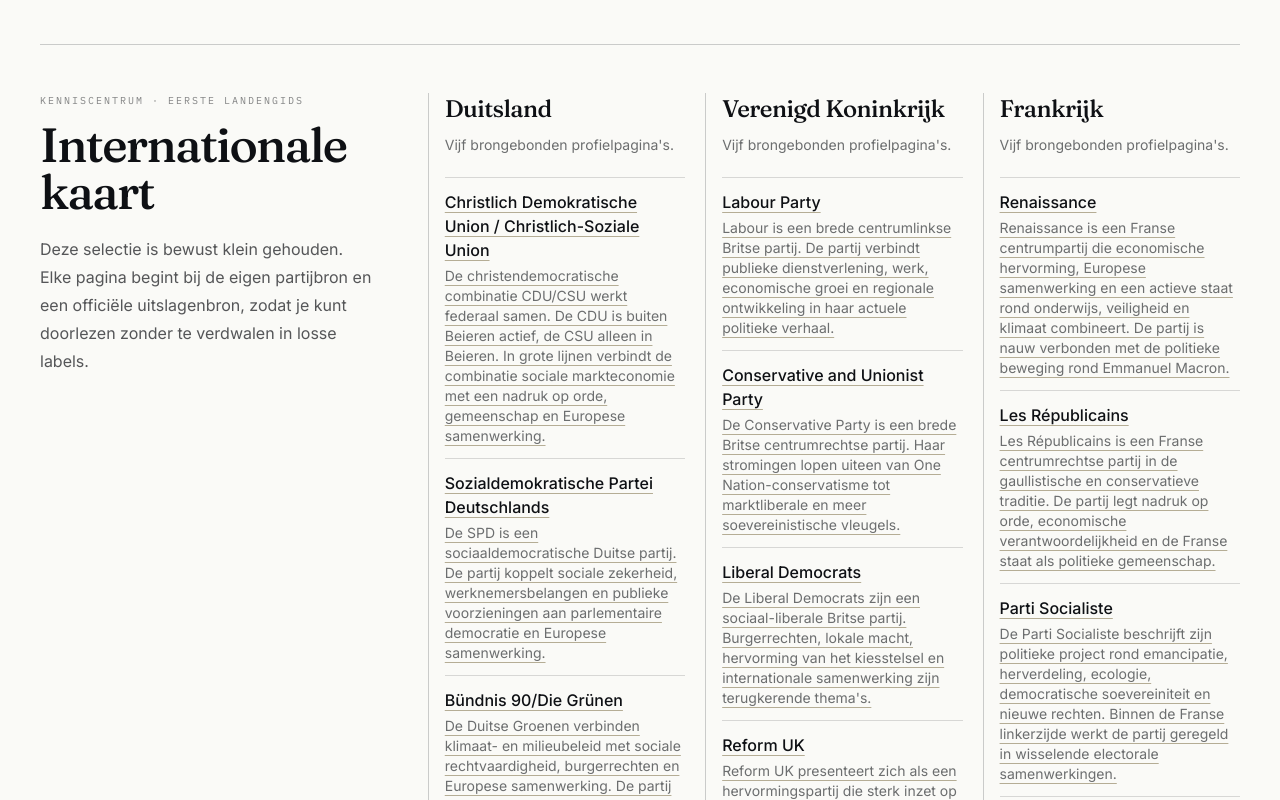
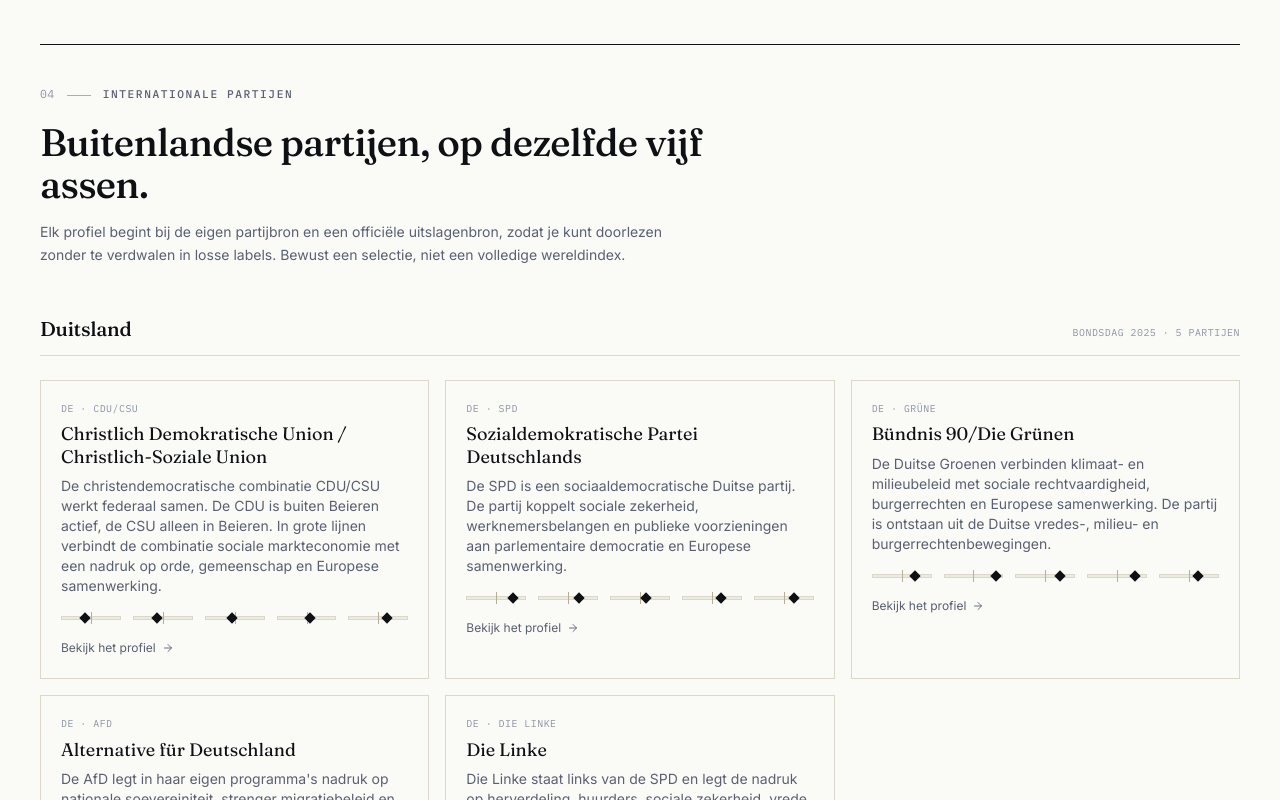
Before and after one commit to nandichi/PolitiekProfiel, a Next.js app: page /partijen in a window 1280 px wide. Shown: the part 3660-4460 px from the top of the page. Built offline with nearby package versions, Linux system fonts and the light colour scheme; no server answers.

Commit message:
fix(partijen): give foreign parties the same card as the rest

```diff
--- a/src/app/(frontend)/partijen/page.tsx
+++ b/src/app/(frontend)/partijen/page.tsx
@@ -21,7 +21,7 @@
 const PAGE_PATH = "/partijen";
 const PAGE_TITLE = "Partijen";
 const PAGE_DESCRIPTION =
-  "Alle Nederlandse, Europese en Amerikaanse partijen op de vijf dimensies, met programma-samenvatting, fractieleider en actuele fractiegrootte per 14 september 2026.";
+  "Nederlandse, Europese, Amerikaanse, Duitse, Britse en Franse partijen op de vijf dimensies, met partijleider, actuele zetels en bron per profiel.";
 
 export const metadata: Metadata = {
   title: PAGE_TITLE,
@@ -48,10 +48,24 @@
   const eu = all.filter((p) => p.region === "EU");
   const us = all.filter((p) => p.region === "US");
   const internationalCountries = [
-    { country: "Duitsland", note: "Vijf brongebonden profielpagina's.", parties: all.filter((p) => p.region === "DE") },
-    { country: "Verenigd Koninkrijk", note: "Vijf brongebonden profielpagina's.", parties: all.filter((p) => p.region === "GB") },
-    { country: "Frankrijk", note: "Vijf brongebonden profielpagina's.", parties: all.filter((p) => p.region === "FR") },
-  ];
+    { country: "Duitsland", code: "DE", note: "BONDSDAG 2025", region: "DE" },
+    { country: "Verenigd Koninkrijk", code: "UK", note: "LAGERHUIS 2024", region: "GB" },
+    { country: "Frankrijk", code: "FR", note: "ASSEMBLÉE 2024", region: "FR" },
+  ].map(({ country, code, note, region }) => {
+    const parties = all.filter((party) => party.region === region);
+    return {
+      country,
+      code,
+      note: `${note} · ${parties.length} PARTIJEN`,
+      parties: parties.map((party) => ({
+        name: party.name,
+        slug: party.slug,
+        abbreviation: party.abbreviation,
+        description: party.description,
+        vector: party.positionVector,
+      })),
+    };
+  });
 
   const breadcrumbLd = buildBreadcrumbList([
     { name: "Start", item: "/" },
@@ -221,9 +235,7 @@
         </section>
       )}
 
-      <div className="mt-20">
-        <InternationalPartyIndex countries={internationalCountries} />
-      </div>
+      <InternationalPartyIndex countries={internationalCountries} />
     </Container>
   );
 }
--- a/src/components/parties/InternationalPartyIndex.tsx
+++ b/src/components/parties/InternationalPartyIndex.tsx
@@ -1,58 +1,100 @@
 import Link from "next/link";
+import { ArrowRight } from "lucide-react";
+import type { DimensionScores } from "@/lib/scoring";
+import { Kicker } from "@/components/Kicker";
+import { MiniVector } from "@/components/MiniVector";
+import {
+  ScrollReveal,
+  ScrollRevealItem,
+} from "@/components/motion/ScrollReveal";
 
 export interface InternationalPartyCountry {
   country: string;
+  /** Korte landcode voor het mono-label, bijvoorbeeld DE of UK. */
+  code: string;
   note: string;
-  parties: Array<{ name: string; slug: string; description: string }>;
+  parties: Array<{
+    name: string;
+    slug: string;
+    abbreviation: string;
+    description: string;
+    vector: DimensionScores;
+  }>;
 }
 
 interface InternationalPartyIndexProps {
   countries: InternationalPartyCountry[];
 }
 
-export function InternationalPartyIndex({ countries }: InternationalPartyIndexProps) {
+/**
+ * De buitenlandse partijen in exact hetzelfde kaartpatroon als de Nederlandse,
+ * Europese en Amerikaanse partijen: mono-label met land en afkorting, de naam in
+ * de display-stijl en de positie op de vijf assen. Zo is elke partij op de site
+ * op dezelfde manier te vergelijken.
+ */
+export function InternationalPartyIndex({
+  countries,
+}: InternationalPartyIndexProps) {
+  if (countries.length === 0) return null;
+
   return (
-    <section id="internationaal" className="border-t border-[var(--color-ink)]/20 pt-8 md:pt-12">
-      <div className="grid gap-6 lg:grid-cols-[minmax(0,0.58fr)_minmax(0,1.42fr)] lg:gap-14">
-        <div>
-          <p className="font-mono text-[10px] uppercase tracking-[0.2em] text-[var(--color-ink)]/50">
-            Kenniscentrum · eerste landengids
+    <section className="mt-20 border-t border-ink pt-10">
+      <ScrollReveal variant="stagger">
+        <ScrollRevealItem>
+          <Kicker number={4}>Internationale partijen</Kicker>
+          <h2 className="display mt-5 max-w-3xl">
+            Buitenlandse partijen, op dezelfde vijf assen.
+          </h2>
+        </ScrollRevealItem>
+        <ScrollRevealItem>
+          <p className="mt-4 max-w-2xl text-sm text-ink-muted leading-relaxed">
+            Elk profiel begint bij de eigen partijbron en een officiële
+            uitslagenbron, zodat je kunt doorlezen zonder te verdwalen in losse
+            labels. Bewust een selectie, niet een volledige wereldindex.
           </p>
-          <h2 className="mt-3 max-w-md display text-3xl leading-[0.98] tracking-[-0.035em] text-[var(--color-ink)] md:text-5xl">
-            Internationale kaart
-          </h2>
-          <p className="mt-5 max-w-sm text-base leading-7 text-[var(--color-ink)]/70">
-            Deze selectie is bewust klein gehouden. Elke pagina begint bij de eigen partijbron en een officiële uitslagenbron, zodat je kunt doorlezen zonder te verdwalen in losse labels.
-          </p>
-        </div>
+        </ScrollRevealItem>
 
-        <div className="grid gap-8 md:grid-cols-3 md:gap-5">
-          {countries.map((country, countryIndex) => (
-            <section
-              key={country.country}
-              aria-labelledby={"international-country-" + countryIndex}
-              className="border-l border-[var(--color-ink)]/20 pl-4"
-            >
-              <h3 id={"international-country-" + countryIndex} className="display text-2xl tracking-[-0.025em] text-[var(--color-ink)]">
-                {country.country}
-              </h3>
-              <p className="mt-2 text-sm leading-6 text-[var(--color-ink)]/60">{country.note}</p>
-              <ul className="mt-5 divide-y divide-[var(--color-ink)]/15 border-y border-[var(--color-ink)]/15">
+        {countries.map((country) => (
+          <ScrollRevealItem key={country.country}>
+            <div className="mt-12">
+              <div className="flex flex-wrap items-baseline justify-between gap-3 border-b border-rule pb-3">
+                <h3 className="display text-xl text-ink">{country.country}</h3>
+                <p className="mono text-[0.62rem] tracking-wider text-ink-subtle">
+                  {country.note}
+                </p>
+              </div>
+              <ul className="mt-6 grid grid-cols-1 sm:grid-cols-2 lg:grid-cols-3 gap-4">
                 {country.parties.map((party) => (
-                  <li key={party.slug} className="py-3">
-                    <Link href={"/partij/" + party.slug} className="group block focus:outline-none focus-visible:ring-2 focus-visible:ring-[var(--color-terra)]">
-                      <span className="font-medium text-[var(--color-ink)] transition-colors group-hover:text-[var(--color-terra)]">
+                  <li key={party.slug} className="border border-rule bg-paper p-5">
+                    <Link
+                      href={"/partij/" + party.slug}
+                      className="block no-underline group focus:outline-none focus-visible:ring-2 focus-visible:ring-navy"
+                    >
+                      <p className="mono text-[0.62rem] tracking-wider text-ink-subtle">
+                        {country.code} ·{" "}
+                        {party.abbreviation.toUpperCase()}
+                      </p>
+                      <p className="display mt-1.5 text-lg leading-tight text-ink group-hover:text-navy transition-colors">
                         {party.name}
-                      </span>
-                      <span className="mt-1 block text-sm leading-5 text-[var(--color-ink)]/60">{party.description}</span>
+                      </p>
+                      <p className="mt-2 text-sm leading-5 text-ink-muted">
+                        {party.description}
+                      </p>
+                      <div className="mt-4">
+                        <MiniVector vector={party.vector} size="sm" />
+                      </div>
+                      <p className="mt-4 inline-flex items-center gap-1.5 text-xs text-ink-muted group-hover:text-navy transition-colors">
+                        Bekijk het profiel
+                        <ArrowRight size={12} strokeWidth={1.8} aria-hidden="true" />
+                      </p>
                     </Link>
                   </li>
                 ))}
               </ul>
-            </section>
-          ))}
-        </div>
-      </div>
+            </div>
+          </ScrollRevealItem>
+        ))}
+      </ScrollReveal>
     </section>
   );
 }
```
Also changed, not shown: 2 other files (tests, documents, lock files or other folders).
